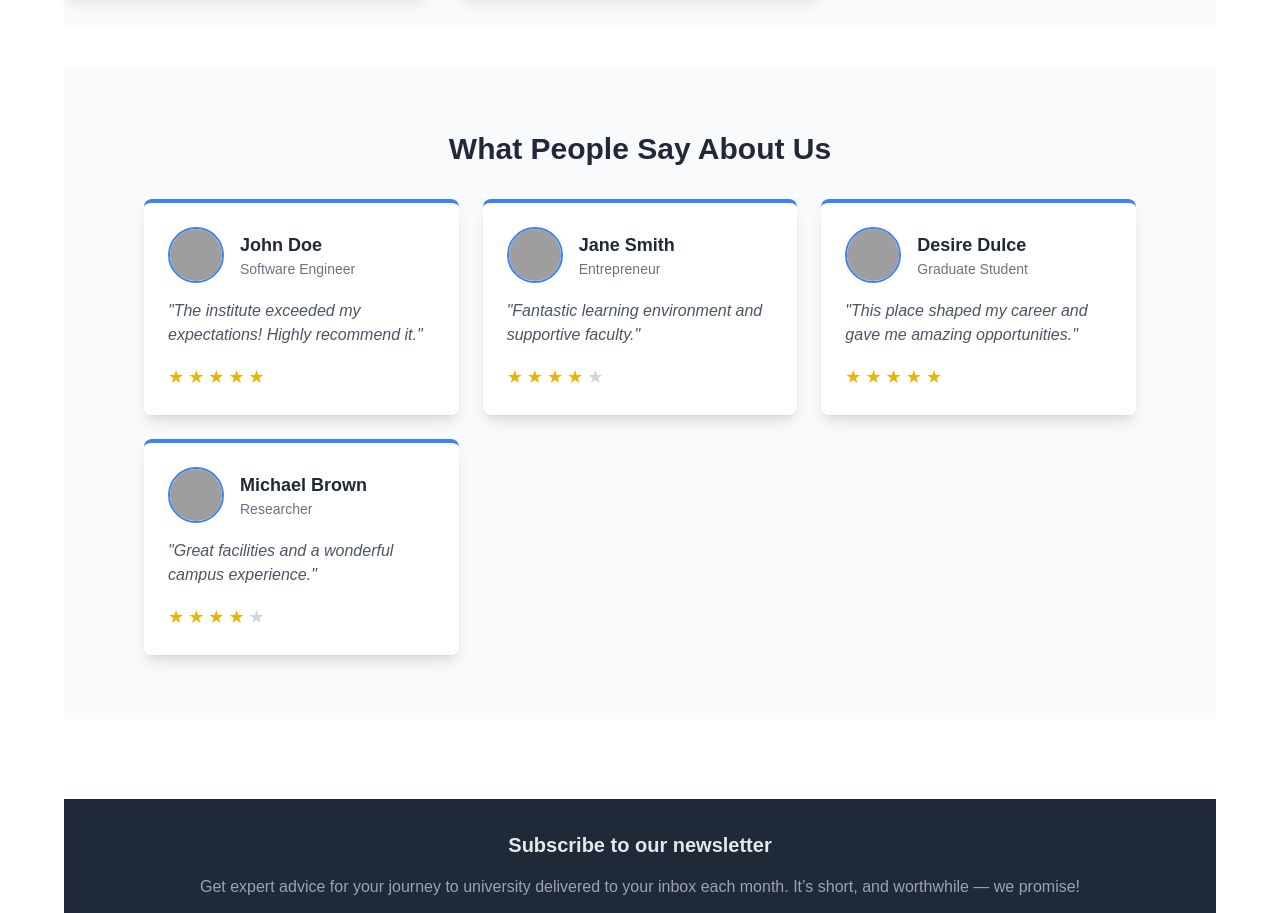
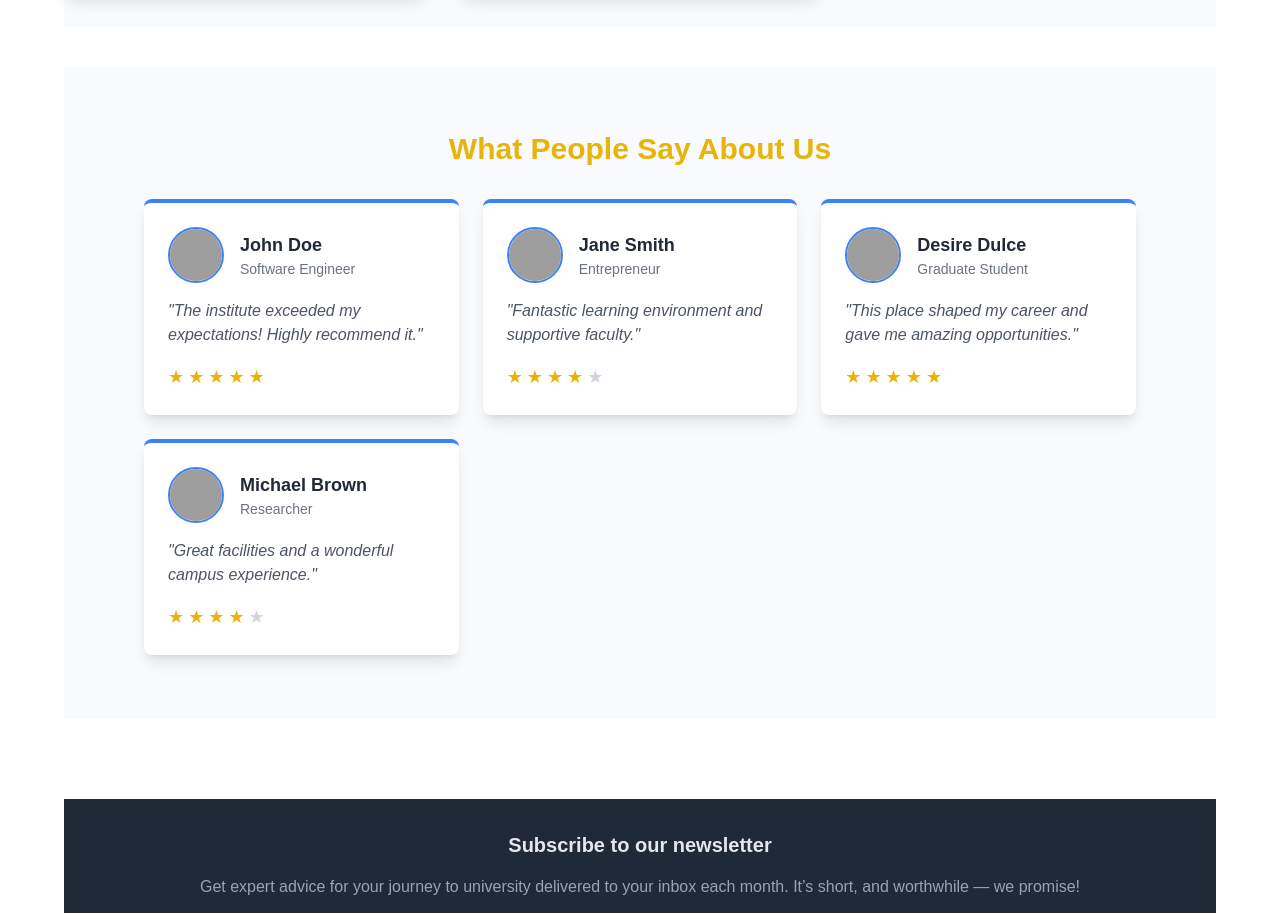
Before and after one commit to A-Farabi/college-admission-system-client, a React (Vite) app: page / in a window 1280 px wide. Shown: the part 4720-5633 px from the top of the page. Built offline with nearby package versions, Linux system fonts and the light colour scheme; grey boxes are pictures that could not be loaded.

Commit message:
review headline modified

```diff
--- a/src/Pages/Review.jsx
+++ b/src/Pages/Review.jsx
@@ -13,7 +13,7 @@
   return (
     <section className="bg-gray-50 py-16 mt-10">
       <div className="container mx-auto px-6 md:px-12 lg:px-20">
-        <h2 className="text-3xl font-bold text-center text-gray-800 mb-8">
+        <h2 className="text-3xl font-bold text-center text-yellow-500 mb-8">
           What People Say About Us
         </h2>
         <div className="grid grid-cols-1 sm:grid-cols-2 lg:grid-cols-3 gap-6">
```
